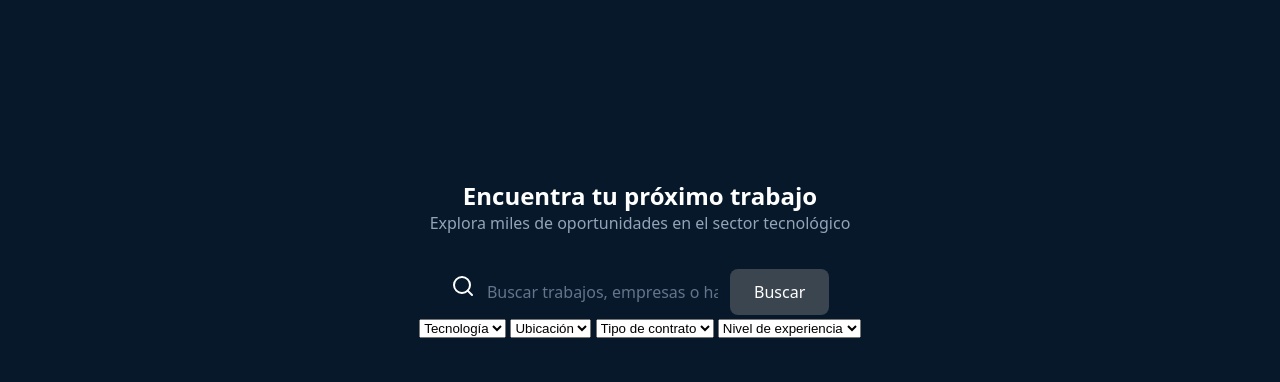
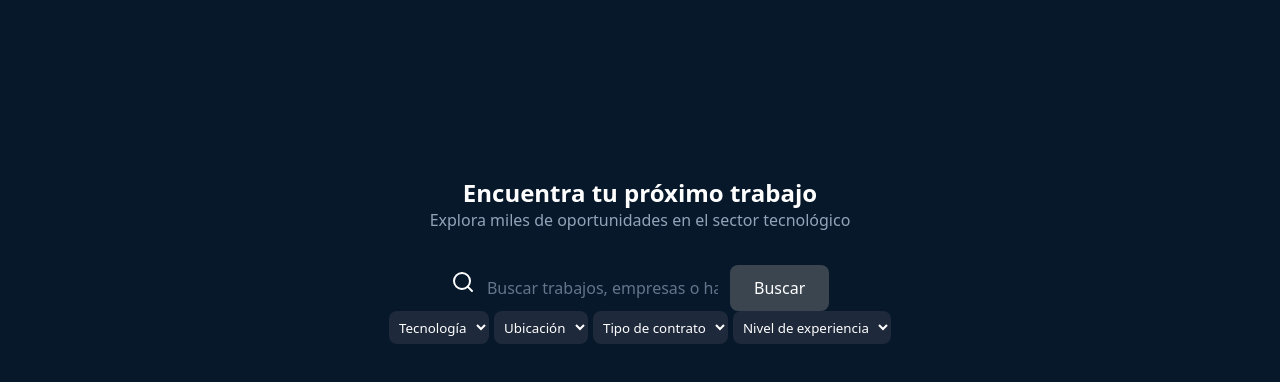
Before and after one commit to Sebastianaac1/BOOTCAMP, a plain HTML site: page 00.html-css/empleos.html in a window 1280 px wide. Shown: the part 62-444 px from the top of the page. Drawn offline with Linux system fonts and the light colour scheme.

Commit message:
cbo colores

```diff
--- a/00.html-css/style.css
+++ b/00.html-css/style.css
@@ -369,3 +369,15 @@ h3 {
     font-weight: 500;
     /*grosor de la fuente*/
 }
+
+select {
+    border-radius: 0.5rem;
+    padding: 0.4rem;
+    background-color: var(--input-bg);
+    color: var(--text-primary);
+    border: none;
+    outline: none;
+    font-size: rem;
+    font-family: inherit;
+
+}
```
